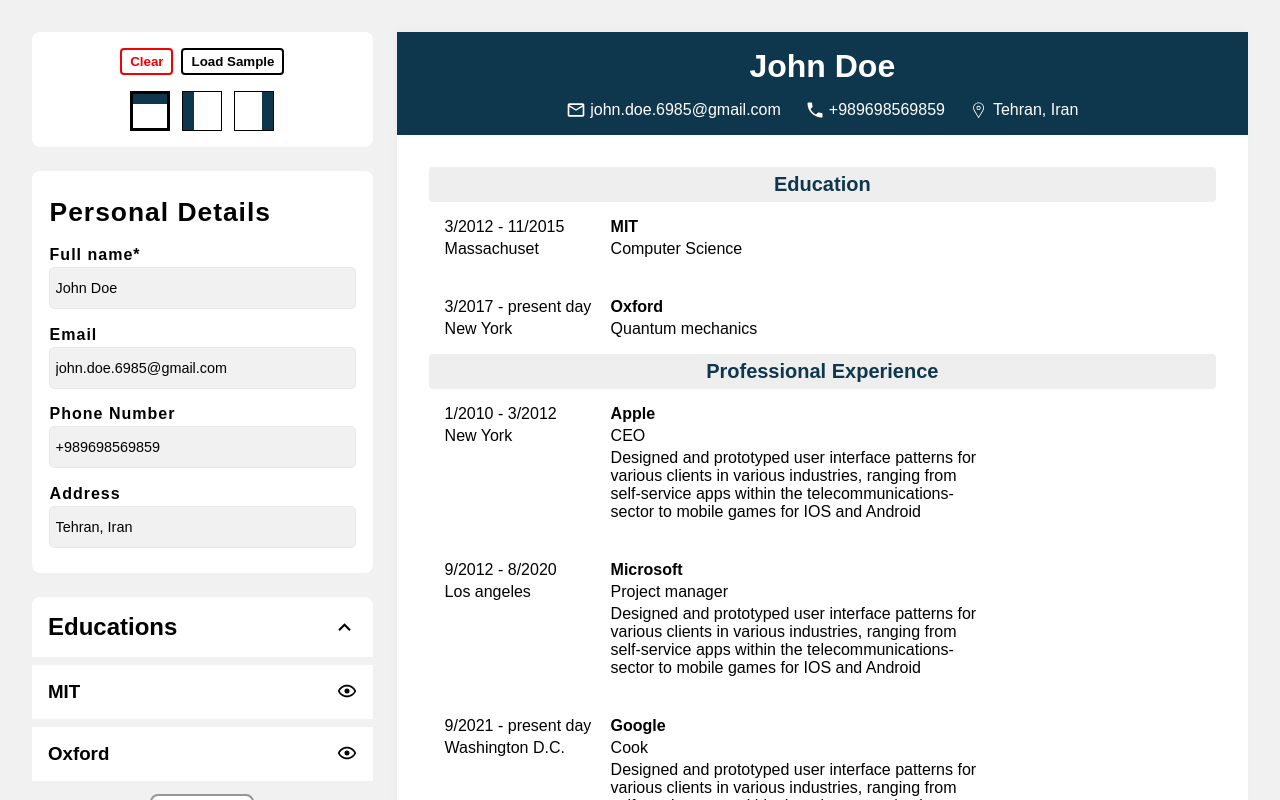
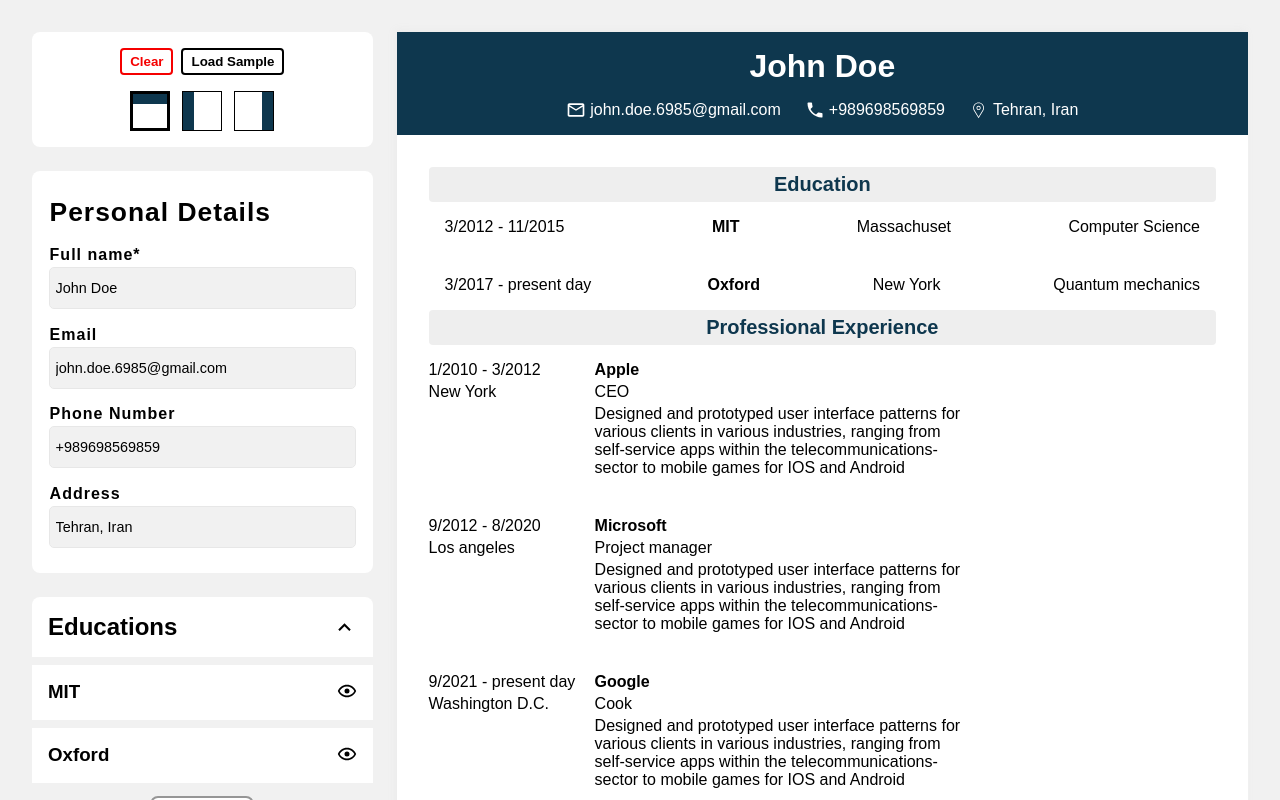
Before and after one commit to itsEmadK/odin-cv, a React (Vite) app: page / in a window 1280 px wide. Shown: the top 800 px of the page. Built offline with nearby package versions, Linux system fonts and the light colour scheme.

Commit message:
Fix button width bug

```diff
--- a/src/styles/educations.css
+++ b/src/styles/educations.css
@@ -8,14 +8,15 @@ ul.educations {
   background-color: white;
   /* margin: 12px 0px; */
   padding: 1em;
+  display: flex;
+  justify-content: space-between;
+  cursor: pointer;
 }
 
 .education-item button {
   appearance: none;
   border: none;
-  display: flex;
   cursor: pointer;
-  justify-content: end;
   background-color: white;
 }
 
--- a/src/styles/jobs.css
+++ b/src/styles/jobs.css
@@ -4,10 +4,13 @@ ul.jobs {
   gap: 0.5em;
 }
 
-.job-item {
+section.experience .job-item {
   background-color: white;
   /* margin: 12px 0px; */
   padding: 1em;
+  display: flex;
+  justify-content: space-between;
+  cursor: pointer;
 }
 
 .job-item button {
```
